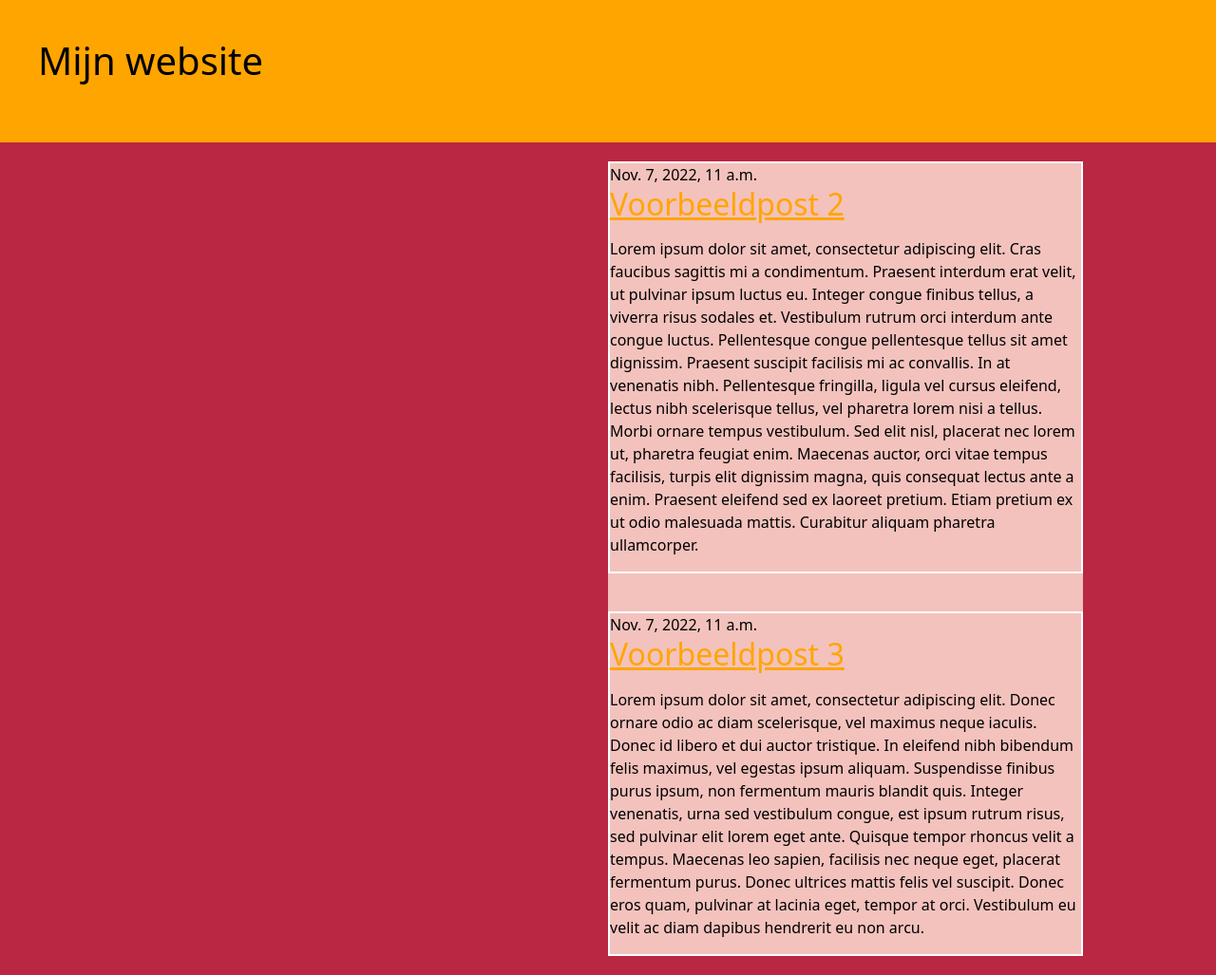
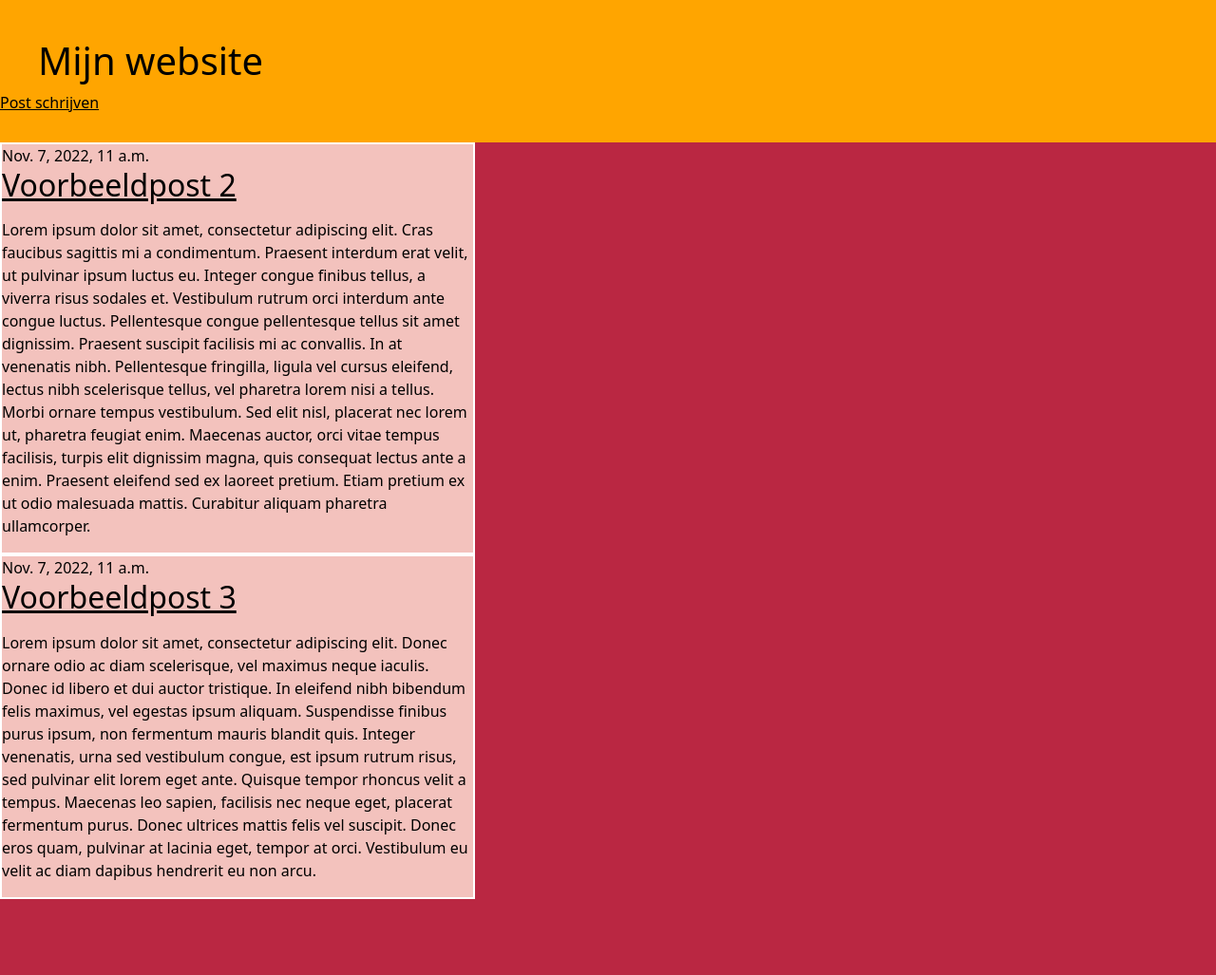
Before and after one commit to bogotaserver/testDjango, a Django app: page / in a window 1280 px wide. Shown: the whole page at 95% size. After the commit the page ends 947 px from the top, so only its background shows below. Run offline with Django 4.2, Linux system fonts and the light colour scheme; data comes from the database, SQL or seed files in the repository; both versions use the stored data as it was after the commit; some libraries are stand-ins or nearby versions.

Commit message:
added a delete button to individual posts. Gave admin a create poll function

```diff
--- a/mysite/blog/static/css/stijl.css
+++ b/mysite/blog/static/css/stijl.css
@@ -15,7 +15,7 @@ h1 {
 }
 
 a {
-    color: orange;
+    color: black;
 }
 
 article {
--- /dev/null
+++ b/mysite/blog/templates/blog/base.html
@@ -0,0 +1,24 @@
+{% load static %}
+<!DOCTYPE html>
+<html lang="en" dir="ltr">
+    <head>
+        <meta charset="utf-8">
+        <link href=
+        "https://cdn.jsdelivr.net/npm/bootstrap@5.1.3/dist/css/bootstrap.min.css"
+        rel="stylesheet"integrity=
+        "sha384-1BmE4kWBq78iYhFldvKuhfTAU6auU8tT94WrHftjDbrCEXSU1oBoqyl2QvZ6jIW3"
+        crossorigin="anonymous">
+        <link rel="stylesheet" href="{% static 'css/stijl.css' %}">
+        <title></title>
+    </head>
+    <body>
+        <header>
+            <h1>Mijn website</h1>
+            <a href="{% url 'post_nieuw' %}" class="top-menu">Post schrijven</a>
+        </header>
+        <section>
+            {% block content %}
+            {% endblock %}
+        </section>
+    </body>
+</html>
--- a/mysite/blog/templates/blog/post_list.html
+++ b/mysite/blog/templates/blog/post_list.html
@@ -1,33 +1,12 @@
-{# de load static is voor eigen static style zoals css inbouwen, voor bootstrap niet nodig #}
-{% load static %}
-<!DOCTYPE html>
-<html lang="en">
-    <head>
-        <meta charset="utf-8">
-        <title></title>
-        <link href=
-        "https://cdn.jsdelivr.net/npm/bootstrap@5.1.3/dist/css/bootstrap.min.css"
-        rel="stylesheet"integrity=
-        "sha384-1BmE4kWBq78iYhFldvKuhfTAU6auU8tT94WrHftjDbrCEXSU1oBoqyl2QvZ6jIW3"
-        crossorigin="anonymous">
-        <link rel="stylesheet" href="{% static 'css/stijl.css' %}">
-    </head>
-    <body>
-        <header>
-            <h1>Mijn website</h1>
-        </header>
-            <div class="article-container">
+{% extends "blog/base.html" %}
 {% block content %}
 {% for post in posts %}
 <article class="post">
     <time class="date">
         {{ post.published_date }}
     </time>
-                    <h2 class=""><a href="">{{ post.title }}</a></h2>
+    <h2 class=""><a href="{% url 'post_inhoud' pk=post.pk %}">{{ post.title }}</a></h2>
     <p>{{ post.text|linebreaks }}</p>
 </article>
 {% endfor %}
 {% endblock %}
-            </div>
-    </body>
-</html>
--- a/mysite/blog/urls.py
+++ b/mysite/blog/urls.py
@@ -3,4 +3,7 @@ from . import views
 
 urlpatterns = [
     path('', views.post_list, name='post_list'),
+    path('post/<int:pk>', views.post_detail, name='post_inhoud'),
+    path('post/nieuw/', views.post_nieuw, name='post_nieuw'),
+    path('delete/<post_id>', views.delete_post, name='delete')
 ]
--- a/mysite/blog/views.py
+++ b/mysite/blog/views.py
@@ -1,8 +1,31 @@
-from django.shortcuts import render
+from django.shortcuts import render, get_object_or_404, redirect
 from django.utils import timezone
 from .models import Post
+from .forms import PostForm
 
 # Create your views here.
 def post_list(request):
     posts = Post.objects.filter(published_date__lte=timezone.now()).order_by('published_date')
     return render(request, 'blog/post_list.html', {'posts': posts})
+
+def post_detail(request, pk):
+    post = get_object_or_404(Post, pk=pk)
+    return render(request, 'blog/post_inhoud.html', {'post': post})
+
+def post_nieuw(request):
+    if request.method == "POST":
+        form = PostForm(request.POST)
+        if form.is_valid():
+            post = form.save(commit=False)
+            post.author = request.user
+            post.published_date = timezone.now()
+            post.save()
+            return redirect('post_inhoud', pk=post.pk)
+    else:
+        form = PostForm()
+    return render(request, 'blog/post_edit.html', {'form': form})
+
+def delete_post(request, post_id=None):
+    post_to_delete = Post.objects.get(id=post_id)
+    post_to_delete.delete()
+    return render(request, 'blog/post_list.html')
--- a/mysite/mysite/settings.py
+++ b/mysite/mysite/settings.py
@@ -38,6 +38,7 @@ INSTALLED_APPS = [
     'django.contrib.messages',
     'django.contrib.staticfiles',
     'blog',
+    'polls',
 ]
 
 MIDDLEWARE = [
--- a/mysite/mysite/urls.py
+++ b/mysite/mysite/urls.py
@@ -4,4 +4,5 @@ from django.urls import path, include
 urlpatterns = [
     path('admin/', admin.site.urls),
     path('', include('blog.urls')),
+    path('polls/', include('polls.urls')),
 ]
```
Also changed, not shown: mysite/blog/forms.py (added, +8 -0 lines), mysite/blog/templates/blog/post_edit.html (added, +9 -0 lines), mysite/blog/templates/blog/post_inhoud.html (added, +13 -0 lines), mysite/db.sqlite3. Lines whose indentation alone changed are shown as unchanged.
